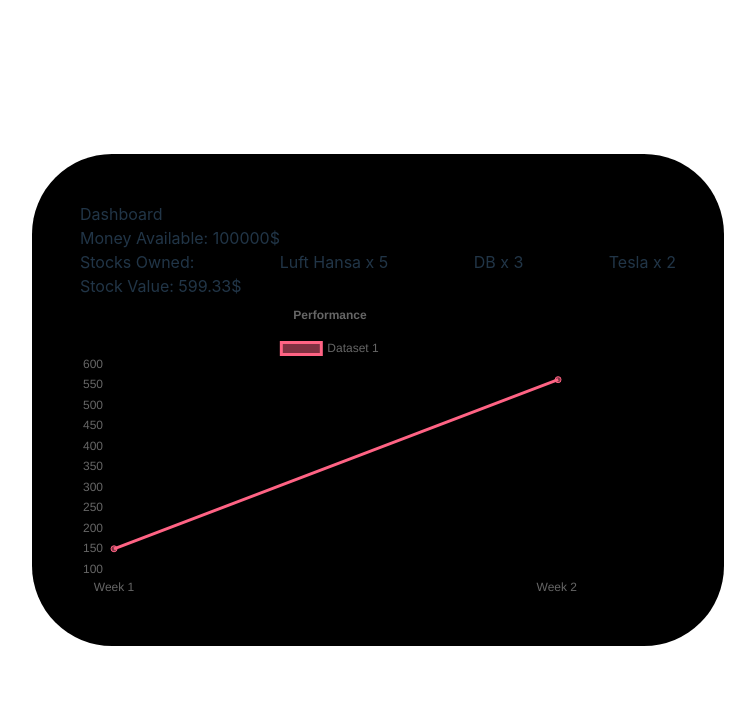
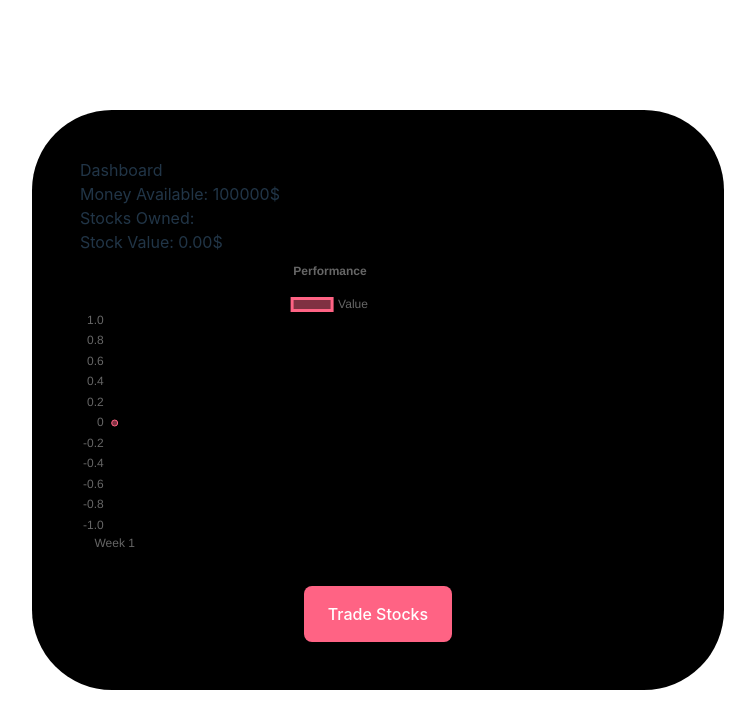
Before and after one commit to LorisGeeZee/TradingMockup, a React (Vite) app: page /dashboard in a window 1280 px wide. Shown: the top 728 px of the page, without its empty margins (310-1065 px from the left). Built offline with nearby package versions, Linux system fonts and the light colour scheme.

Commit message:
feature/ added context

```diff
--- a/src/App.tsx
+++ b/src/App.tsx
@@ -1,5 +1,21 @@
 import { RouterProvider } from "react-router-dom";
 import { routes } from "./utils/routes";
+import { createContext } from "react";
+import { Stock } from "./types/Stocks";
+
+interface AppContextType {
+  money: number;
+  setMoney: (money: number) => void;
+  stocks: Stock[];
+  setStocks: (stocks: Stock[]) => void;
+}
+
+export const AppContext = createContext<AppContextType>({
+  money: 100000,
+  setMoney: (_money: number) => _money,
+  stocks: [],
+  setStocks: (_stocks: Stock[]) => _stocks,
+});
 
 function App() {
   return (
--- a/src/components/Trendgraph.tsx
+++ b/src/components/Trendgraph.tsx
@@ -70,7 +70,7 @@ const TrendGraph: React.FC<Props> = ({ stocks }) => {
     labels,
     datasets: [
       {
-        label: "Dataset 1",
+        label: "Value",
         data: totalValues,
         borderColor: "rgb(255, 99, 132)",
         backgroundColor: "rgba(255, 99, 132, 0.5)",
--- a/src/pages/Dashboard.tsx
+++ b/src/pages/Dashboard.tsx
@@ -1,9 +1,11 @@
-import { useState } from "react";
-import { Stock } from "../types/Stocks";
 import { useInterval } from "primereact/hooks";
 import styled from "styled-components";
 import TrendGraph from "../components/Trendgraph";
 import { generateStockPrice } from "../utils/generateStockprice";
+import { Link } from "react-router-dom";
+
+import { AppContext } from "../App";
+import { useContext } from "react";
 
 const StyledStockList = styled.div`
   display: flex;
@@ -19,6 +21,22 @@ const StyledContainer = styled.div`
   background-color: black;
 `;
 
+const StyledButton = styled(Link)`
+  padding: 1rem 1.5rem;
+  border: none;
+  border-radius: 8px;
+  background-color: rgb(255, 99, 132);
+  color: #fff;
+  font-size: 16px;
+  margin-top: 2rem;
+  cursor: pointer;
+  align-self: center;
+
+  &:hover {
+    background-color: rgb(230, 79, 112);
+  }
+`;
+
 const StyledStockItem = styled.div`
   margin-left: 10px;
 `;
@@ -29,45 +47,40 @@ const StyledGraphContainer = styled.div`
 `;
 
 const Dashboard = () => {
-  const [money, setMoney] = useState(100000);
-  const [stocks, setStocks] = useState<Stock[]>([
-    { value: 10, amount: 5, name: "Luft Hansa" },
-    { value: 15, amount: 3, name: "DB" },
-    { value: 20, amount: 2, name: "Tesla" },
-  ]);
+  const appContext = useContext(AppContext);
 
   const updateStockPrices = () => {
-    return stocks.map((stock) => {
-      const newPrice = generateStockPrice(stock.name);
+    if (appContext.stocks.length > 0) {
+      return appContext.stocks.map((stock) => {
+        const newPrice = generateStockPrice(stock.name);
 
-      return { ...stock, value: newPrice };
-    });
+        return { ...stock, value: newPrice };
+      });
+    }
   };
 
   const handleUpdatePrices = () => {
     const updatedStocks = updateStockPrices();
-    setStocks(updatedStocks);
+    if (updatedStocks) appContext.setStocks(updatedStocks);
   };
 
   useInterval(handleUpdatePrices, 5000);
 
   const calculateTotalValue = () => {
-    const totalValue = stocks.reduce((total, stock) => {
+    const totalValue = appContext.stocks.reduce((total, stock) => {
       return total + stock.value * stock.amount;
     }, 0);
 
     return (Math.round(totalValue * 100) / 100).toFixed(2);
   };
 
-  console.log(stocks);
-
   return (
     <StyledContainer>
       <div>Dashboard</div>
-      <div>Money Available: {money}$</div>
+      <div>Money Available: {appContext.money}$</div>
       <StyledStockList>
         Stocks Owned:
-        {stocks.map((stock, index) => (
+        {appContext.stocks.map((stock, index) => (
           <StyledStockItem key={index}>
             {stock.name} x {stock.amount}
           </StyledStockItem>
@@ -75,8 +88,9 @@ const Dashboard = () => {
       </StyledStockList>
       <div>Stock Value: {calculateTotalValue()}$</div>
       <StyledGraphContainer>
-        <TrendGraph stocks={stocks} />
+        <TrendGraph stocks={appContext.stocks} />
       </StyledGraphContainer>
+      <StyledButton to={"/trade"}>Trade Stocks</StyledButton>
     </StyledContainer>
   );
 };
--- a/src/utils/routes.tsx
+++ b/src/utils/routes.tsx
@@ -13,7 +13,7 @@ export const routes = createBrowserRouter([
     element: <Dashboard />,
   },
   {
-    path: "/trading",
+    path: "/trade",
     element: <TradingPage />,
   },
 ]);
```
